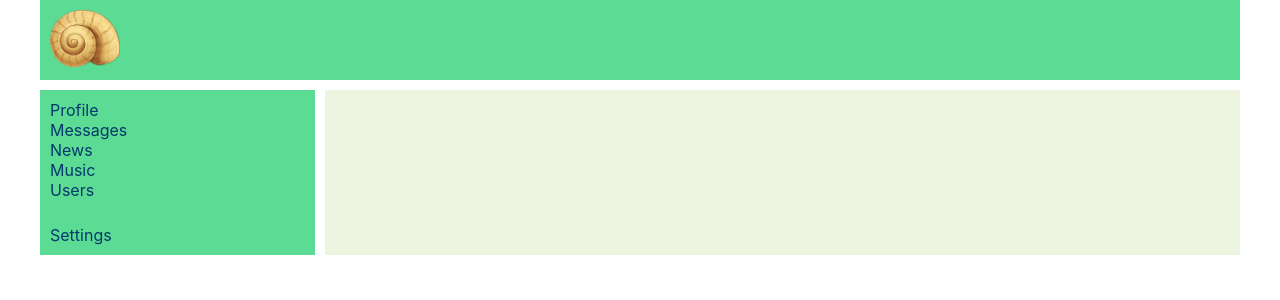
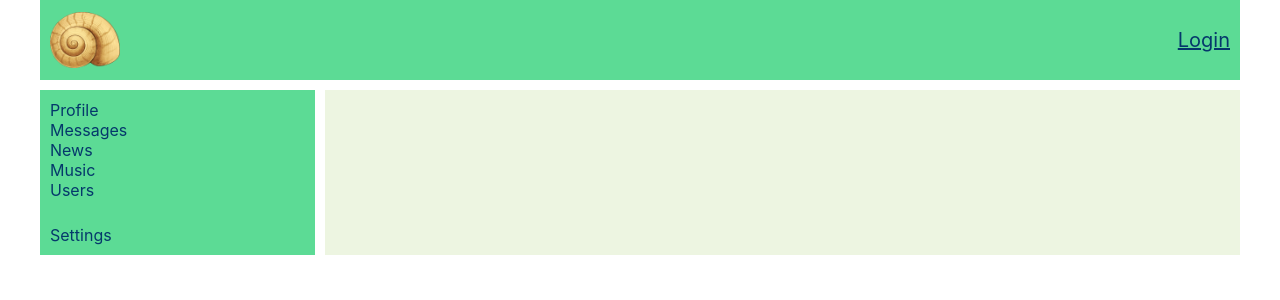
Before and after one commit to bechorhl/react-social-network, a React (Create React App) app: page / in a window 1280 px wide. Shown: the top 300 px of the page. Built offline with nearby package versions, Linux system fonts and the light colour scheme; no server answers.

Commit message:
Auth me, login

```diff
--- a/src/App.js
+++ b/src/App.js
@@ -1,7 +1,7 @@
 // App.js
 import React from 'react';
 import './App.css';
-import Header from './components/Header/Header';
+import HeaderContainer from './components/Header/HeaderContainer';
 import Navbar from './components/Navbar/Navbar';
 import ProfileContainer from './components/Profile/ProfileContainer';
 import UsersContainer from './components/Users/UsersContainer';
@@ -11,7 +11,7 @@
 const App = (props) => {
   return (
     <div className="app-wrapper">
-      <Header />
+      <HeaderContainer />
       <Navbar />
       <div className="app-wrapper-content">
         <Routes>
--- a/src/components/Header/Header.jsx
+++ b/src/components/Header/Header.jsx
@@ -1,11 +1,22 @@
 import React from 'react';
 import styles from './Header.module.css';
 import headerLogo from './../../assets/images/header-logo.png';
+import { NavLink } from 'react-router-dom';
 
-const Header = () => {
+const Header = (props) => {
   return (
     <header className={styles.header}>
       <img src={headerLogo} />
+
+      <div className={styles.loginBlock}>
+        {props.isAuth ? (
+          props.login
+        ) : (
+          <NavLink to={'/login'} className={styles.loginLink}>
+            Login
+          </NavLink>
+        )}
+      </div>
     </header>
   );
 };
--- a/src/components/Header/Header.module.css
+++ b/src/components/Header/Header.module.css
@@ -1,9 +1,18 @@
+/* Header.module.css */
 .header {
   padding: 10px;
   grid-area: header;
+  display: flex;
+  justify-content: space-between;
+  align-items: center;
   background-color: #5cdb95;
 }
 
 .header img {
   width: 70px;
 }
+
+.loginLink {
+  font-size: 20px;
+  text-decoration: underline;
+}
--- /dev/null
+++ b/src/components/Header/HeaderContainer.jsx
@@ -0,0 +1,32 @@
+// HeaderContainer.jsx
+import React from 'react';
+import { connect } from 'react-redux';
+import Header from './Header';
+import axios from 'axios';
+import { setAuthUserData } from '../../redux/auth-reducer';
+
+class HeaderContainer extends React.Component {
+  componentDidMount() {
+    axios
+      .get(`https://social-network.samuraijs.com/api/1.0/auth/me`, {
+        withCredentials: true,
+      })
+      .then((response) => {
+        if (response.data.resultCode === 0) {
+          const { id, email, login } = response.data.data;
+          this.props.setAuthUserData(id, email, login);
+        }
+      });
+  }
+
+  render() {
+    return <Header {...this.props} />;
+  }
+}
+
+const mapStateToProps = (state) => ({
+  isAuth: state.auth.isAuth,
+  login: state.auth.login,
+});
+
+export default connect(mapStateToProps, { setAuthUserData })(HeaderContainer);
--- /dev/null
+++ b/src/redux/auth-reducer.js
@@ -0,0 +1,40 @@
+// auth-reducer.js
+const SET_USER_DATA = 'SET-USER-DATA';
+const TOOGLE_IS_FETCHING = 'TOOGLE-IS-FETCHING';
+
+const initialState = {
+  userId: null,
+  email: null,
+  login: null,
+  isFetching: false,
+  isAuth: false,
+};
+
+const authReducer = (state = initialState, action) => {
+  switch (action.type) {
+    case SET_USER_DATA:
+      return {
+        ...state,
+        ...action.data,
+        isAuth: true,
+      };
+    case TOOGLE_IS_FETCHING:
+      return {
+        ...state,
+        isFetching: action.isFetching,
+      };
+    default:
+      return state;
+  }
+};
+
+export const setAuthUserData = (userId, email, login) => ({
+  type: SET_USER_DATA,
+  data: { userId, email, login },
+});
+export const toggleIsFetching = (isFetching) => ({
+  type: TOOGLE_IS_FETCHING,
+  isFetching,
+});
+
+export default authReducer;
--- a/src/redux/redux-store.js
+++ b/src/redux/redux-store.js
@@ -4,12 +4,14 @@
 import dialogsReducer from './dialogs-reducer';
 import sidebarReducer from './sidebar-reducer';
 import usersReducer from './users-reducer';
+import authReducer from './auth-reducer';
 
 const reducers = combineReducers({
   profilePage: profileReducer,
   dialogsPage: dialogsReducer,
   sidebar: sidebarReducer,
   usersPage: usersReducer,
+  auth: authReducer,
 });
 
 const store = createStore(reducers);
```
